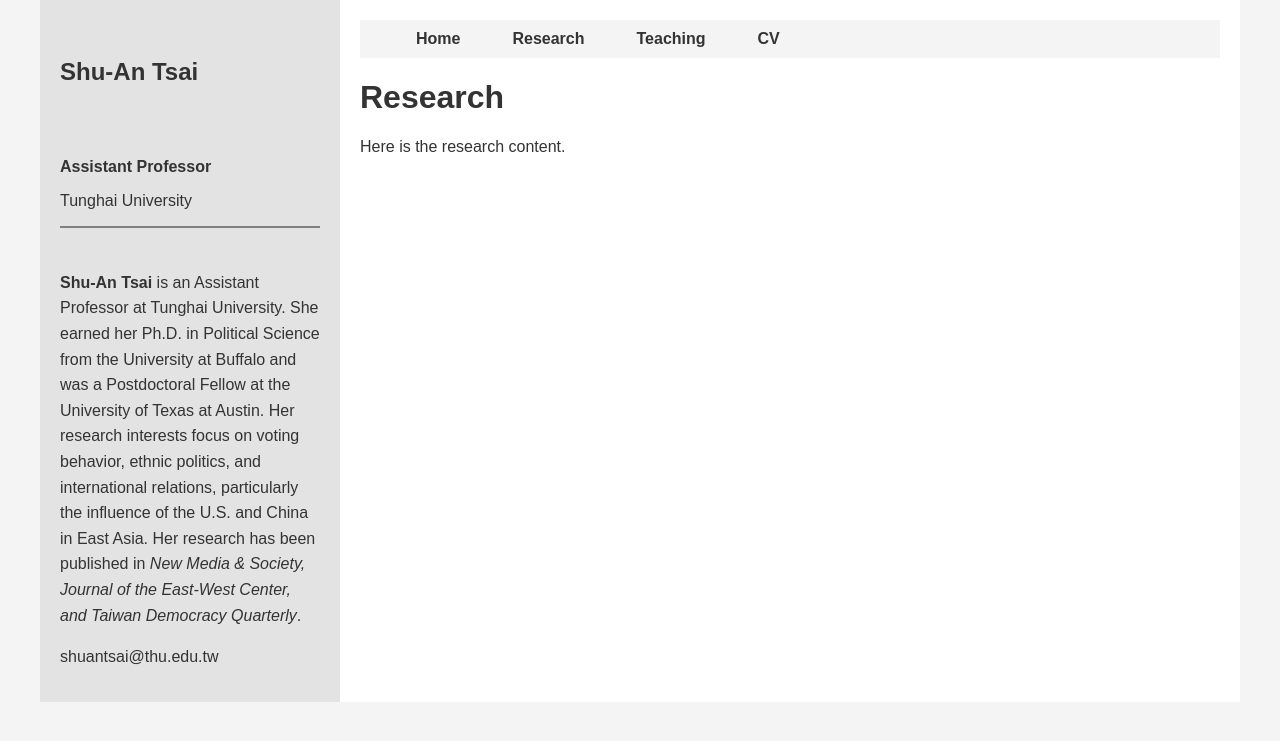
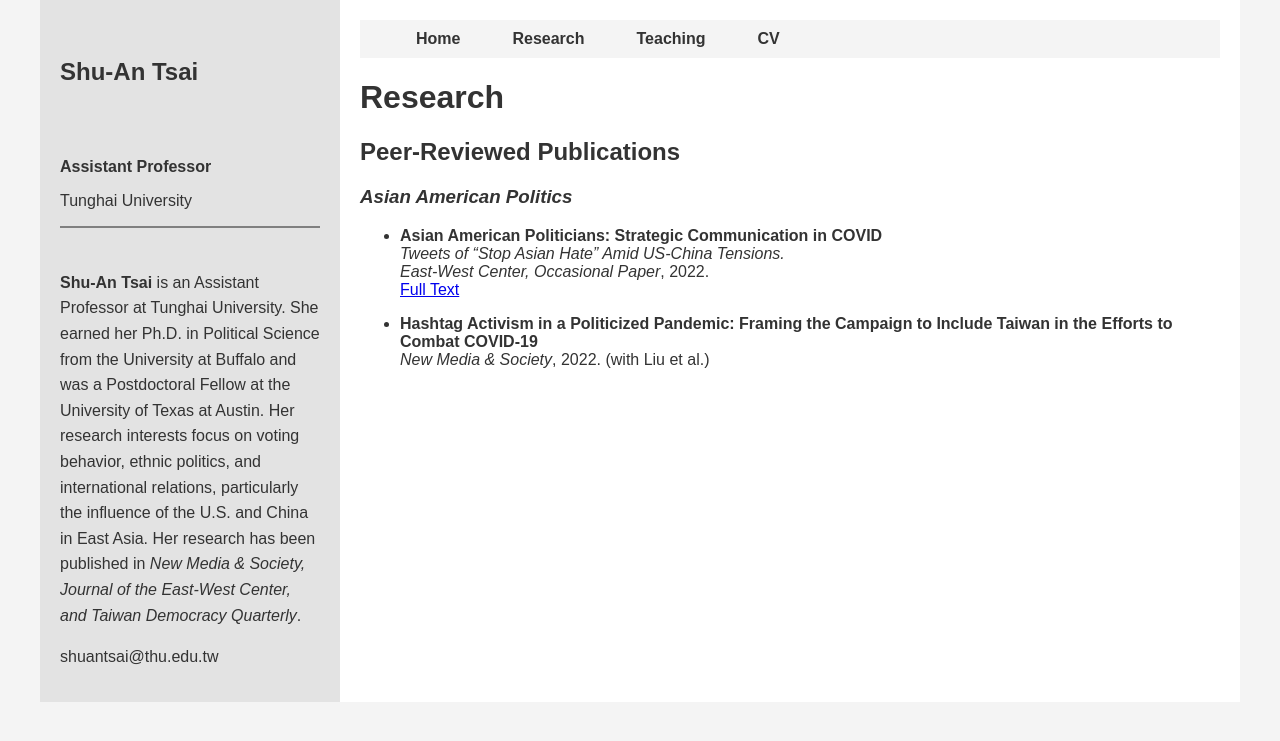
Before and after one commit to shuantsai/shuantsai.github.io, a Jekyll site: the page built from research.md, in a window 1280 px wide. Shown: the top 741 px of the page. Built offline with Jekyll 4.4.1, drawn with Linux system fonts in a browser that asks for light colours; a script that is not in the unit is left out.

Commit message:
Update research.md

```diff
--- a/research.md
+++ b/research.md
@@ -6,4 +6,13 @@ permalink: /research/
 
 # Research
 
-Here is the research content.
+## **Peer-Reviewed Publications**
+
+### *Asian American Politics*
+- **Asian American Politicians: Strategic Communication in COVID**
+  *Tweets of “Stop Asian Hate” Amid US-China Tensions.*
+  *East-West Center, Occasional Paper*, 2022.
+  [Full Text](https://www.eastwestcenter.org/publications/asian-american-politicians-strategic-communication-covid-tweets-stop-asian-hate-amid)
+
+- **Hashtag Activism in a Politicized Pandemic: Framing the Campaign to Include Taiwan in the Efforts to Combat COVID-19**
+  *New Media & Society*, 2022. (with Liu et al.)
```
